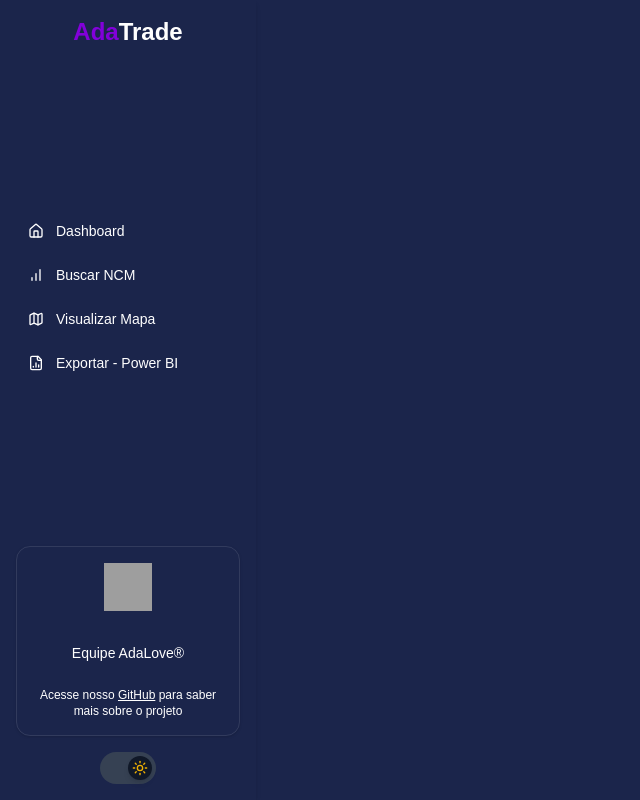
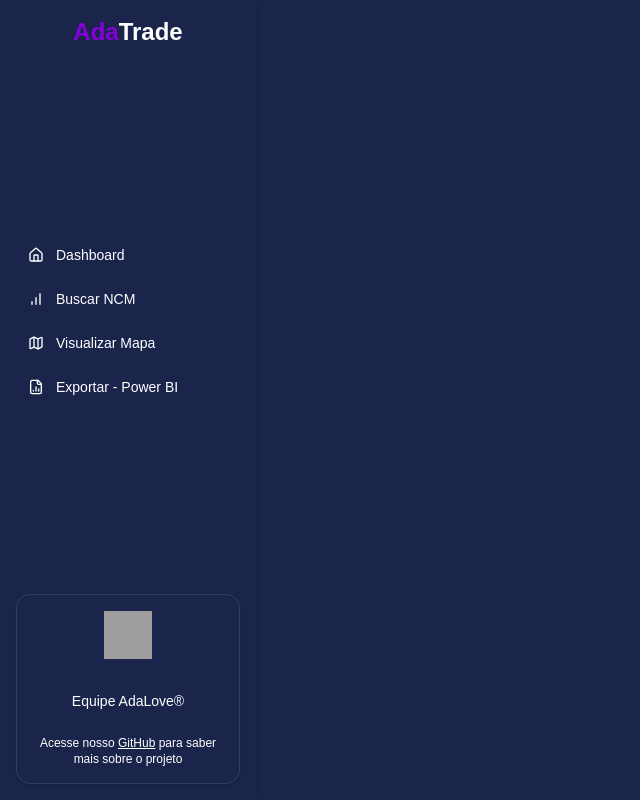
Before and after one commit to equipeAdalove/Front-API-SEMESTRE3, a React (Vite) app: page /exportacao in a window 1280 px wide. Shown: the whole page, without its empty margins (0-640 px from the left). Built offline with nearby package versions, Linux system fonts and the light colour scheme; grey boxes are pictures that could not be loaded.

Commit message:
:broom: cleanup: Removendo o Theme Switcher do rodapé da sidebar.

```diff
--- a/src/components/ui/sidebar.tsx
+++ b/src/components/ui/sidebar.tsx
@@ -2,7 +2,6 @@ import { Home, BarChart, Map, FileBarChart2 } from "lucide-react";
 import { Button } from "@/components/ui/button";
 import { Card } from "@/components/ui/card";
 import { Link } from "react-router-dom";
-import ThemeSwitcher from "../theme-provider/ButtonThemeSwitcher";
 
 export default function Sidebar() {
   return (
@@ -86,11 +85,6 @@ export default function Sidebar() {
           para saber mais sobre o projeto
         </p>
       </Card>
-
-      {/* Theme Switcher - Agora no rodapé */}
-      <div className="mt-4 flex justify-center">
-        <ThemeSwitcher />
-      </div>
     </aside>
   );
 }
```
